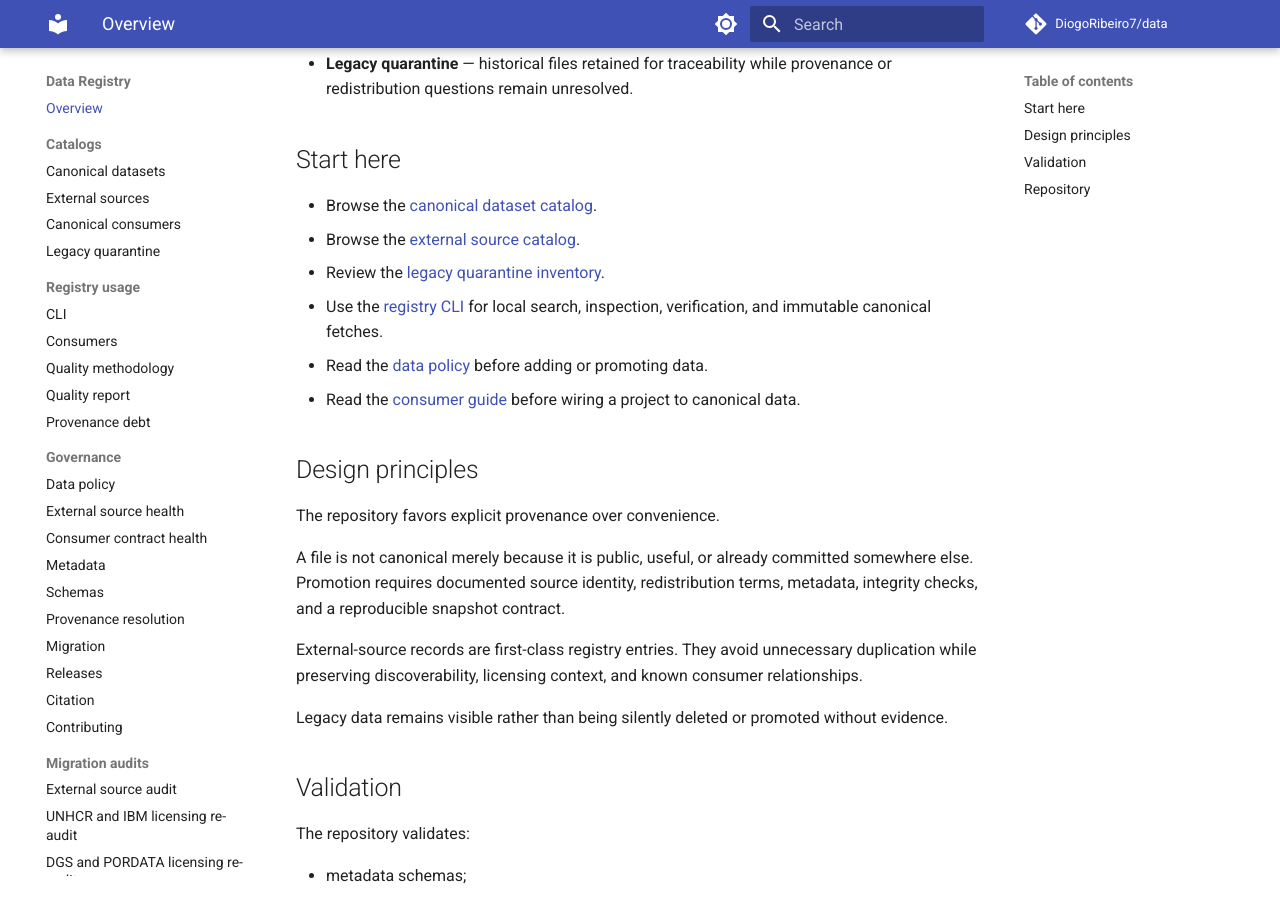
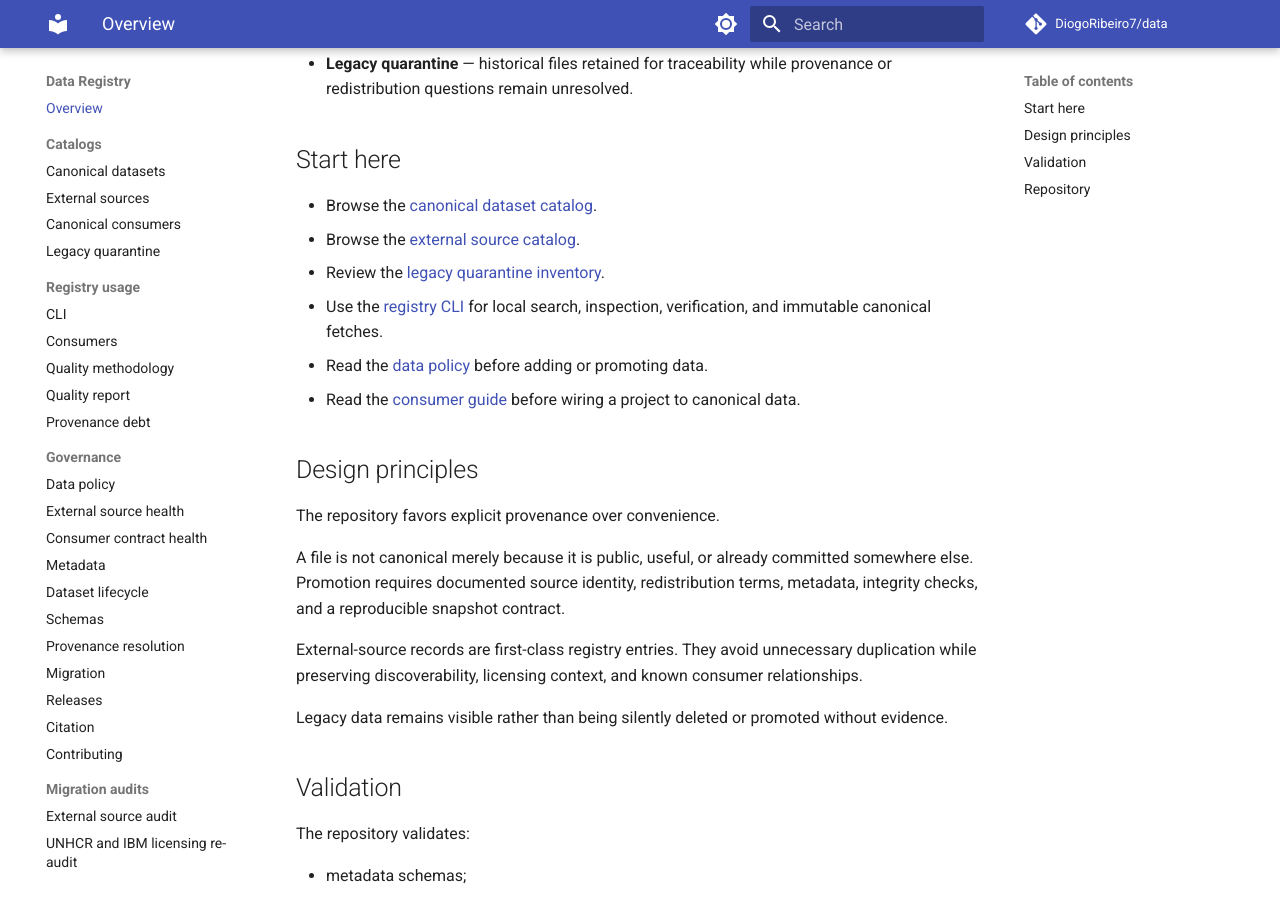
Before and after one commit to DiogoRibeiro7/data, an MkDocs documentation site: the page built from docs/index.md, in a window 1280 px wide and 900 px high, scrolled down 356 px. Built offline with MkDocs 1.6.1 and Material for MkDocs 9.7.7, drawn with Linux system fonts in a browser that asks for light colours; comment, search, counter and statistics services are not loaded.

Commit message:
Add lifecycle contract to documentation

```diff
--- a/mkdocs.yml
+++ b/mkdocs.yml
@@ -54,6 +54,7 @@ nav:
       - External source health: EXTERNAL_HEALTH.md
       - Consumer contract health: CONSUMER_HEALTH.md
       - Metadata: METADATA.md
+      - Dataset lifecycle: LIFECYCLE.md
       - Schemas: SCHEMAS.md
       - Provenance resolution: PROVENANCE_RESOLUTION.md
       - Migration: MIGRATION.md
```
